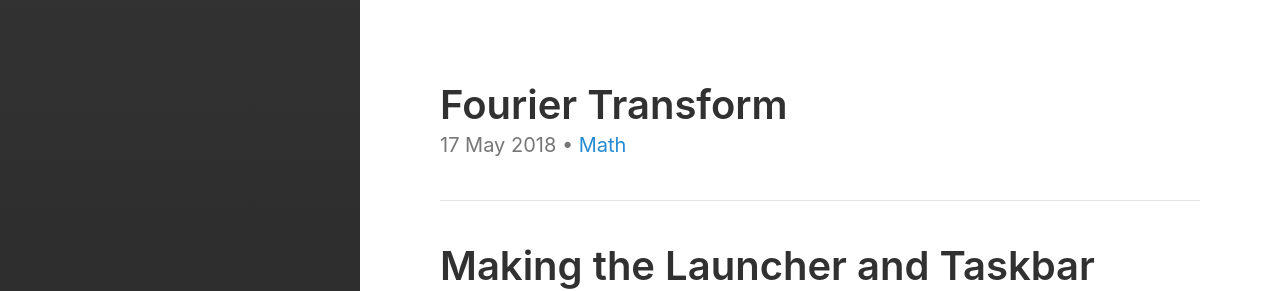
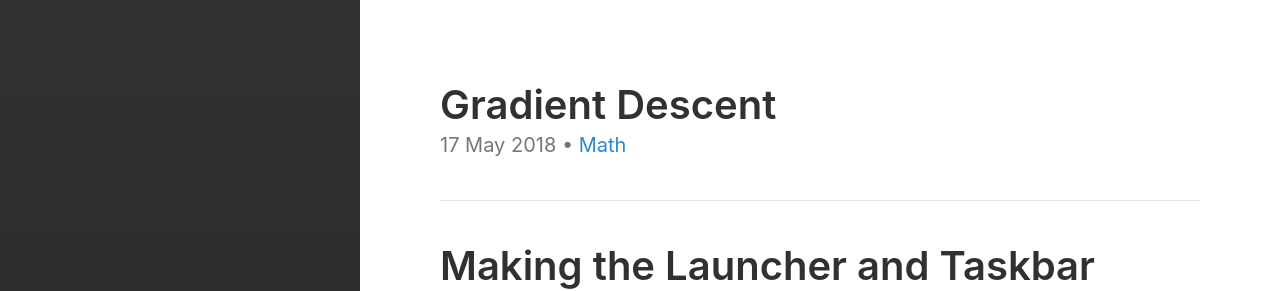
Before and after one commit to nicolasshu/www, a Jekyll site: the page built from index.html, in a window 1280 px wide. Shown: the top 291 px of the page. Built offline with Jekyll 4.4.1, drawn with Linux system fonts in a browser that asks for light colours; the list of posts is cut into pages by our own code.

Commit message:
Changed name of Grad Descent file

```diff
--- a/_posts/2018-05-17-gradientDescent.md
+++ b/_posts/2018-05-17-gradientDescent.md
@@ -1,6 +1,6 @@
 ---
 layout: page
-title: "Fourier Transform"
+title: "Gradient Descent"
 categories:
   - Math
 ---
```
